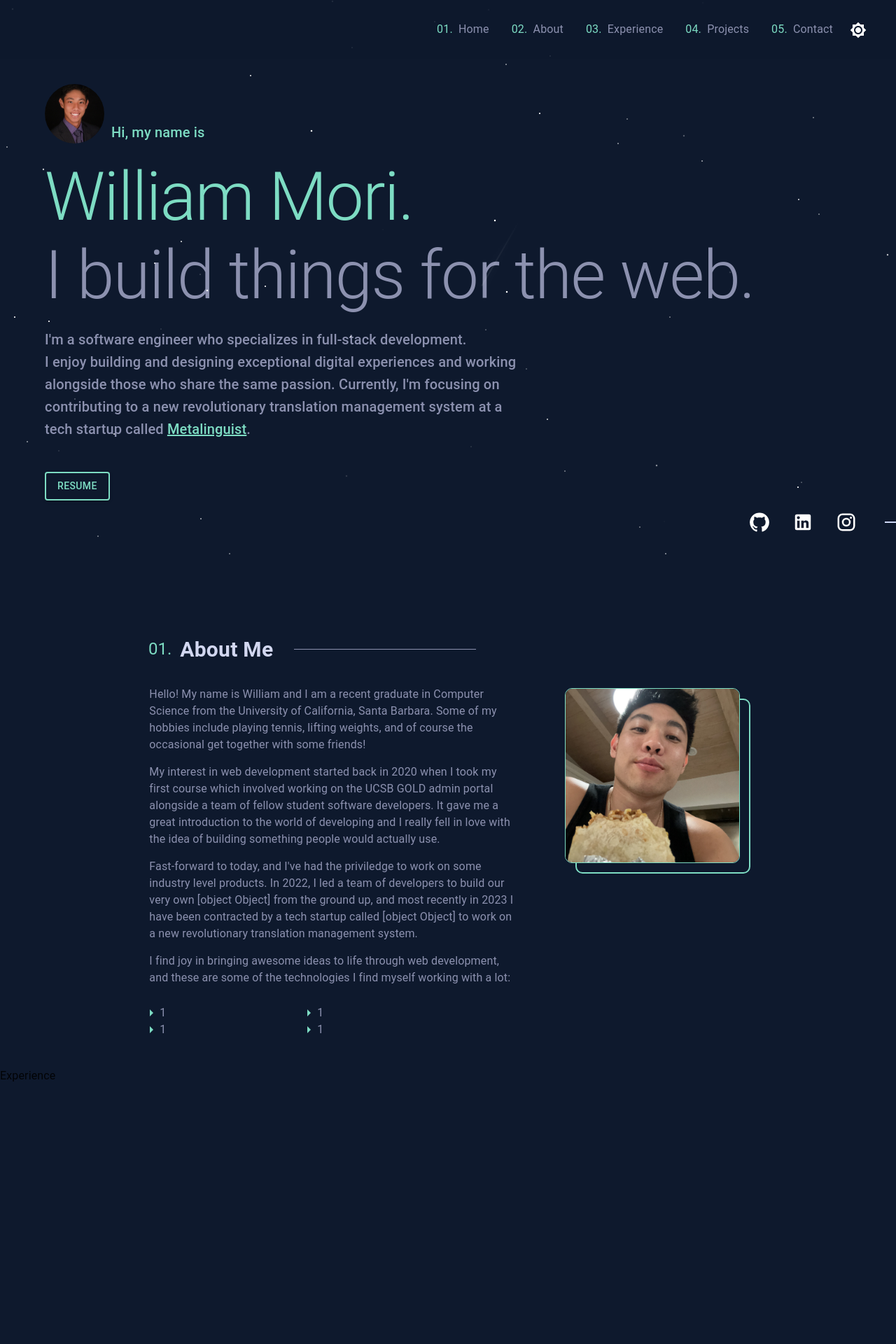
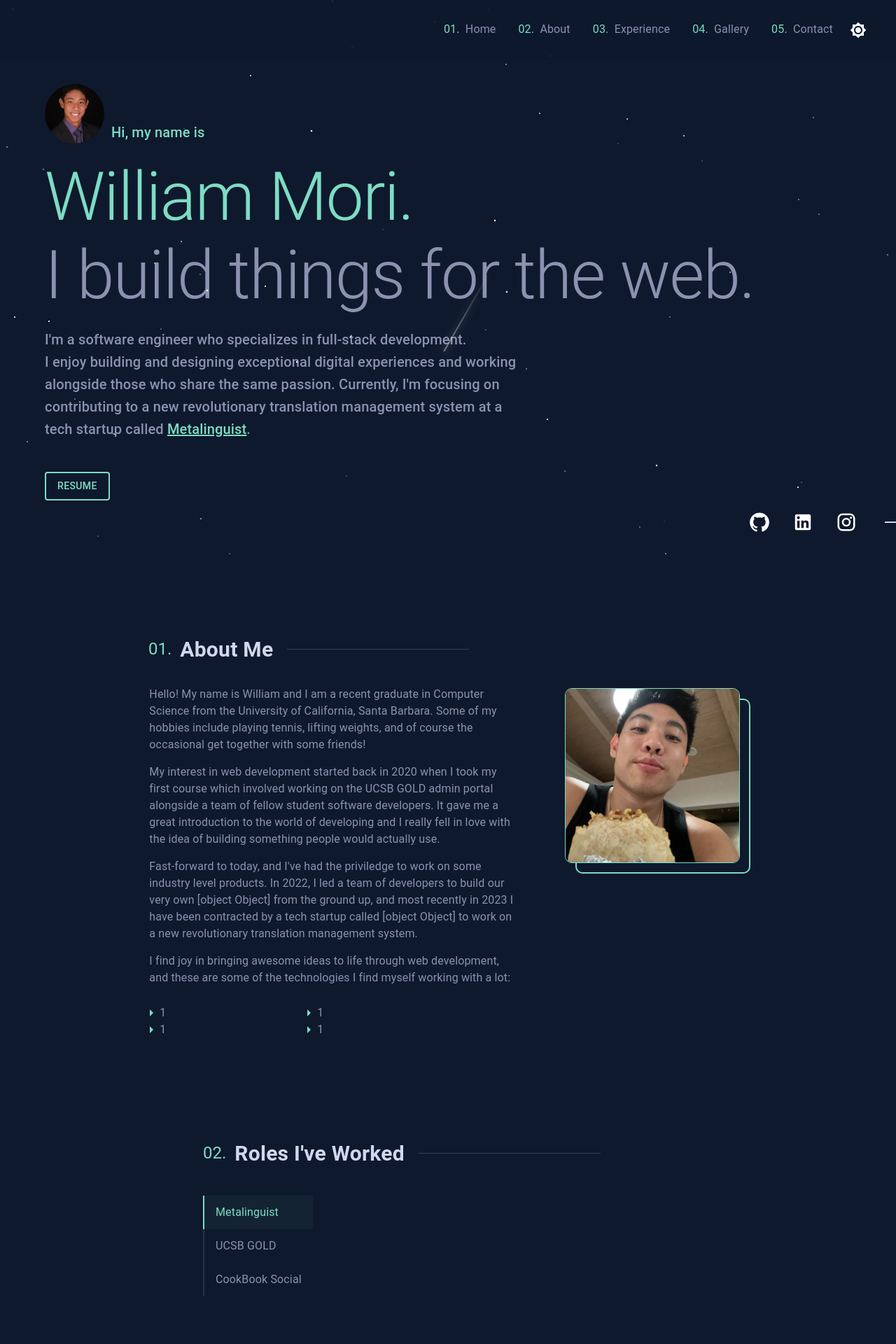
Before and after one commit to willmori/portfolio, a React (Create React App) app in the folder client/: page / in a window 1280 px wide. Shown: the top 1920 px of the page at 70% size. Built offline with nearby package versions, Linux system fonts and the light colour scheme.

Commit message:
Experience section implementation started, created RolesSelector and have state setup

```diff
--- a/client/src/App.js
+++ b/client/src/App.js
@@ -4,7 +4,7 @@ import Home from './Pages/Home';
 import AboutMe from './Pages/AboutMe';
 import Contact from './Pages/Contact';
 import Experience from './Pages/Experience';
-import Projects from './Pages/Projects';
+import Gallery from './Pages/Gallery';
 import { BrowserRouter as Router, Route, Routes } from 'react-router-dom';
 import Navbar from './Components/Navbar.jsx';
 import lightTheme from './LightTheme';
@@ -31,6 +31,7 @@ function App(props) {
             <Home />
             <AboutMe />
             <Experience />
+            <Gallery />
             <Contact />
           </div>
 
--- a/client/src/Components/Navbar.jsx
+++ b/client/src/Components/Navbar.jsx
@@ -68,7 +68,7 @@ const Navbar = ({ toggleDarkMode, isDarkMode }) => {
                         </ListItem>
                     </Fade>
                     <Fade in timeout={1500} style={{transitionDelay: '600ms'}}>
-                        <ListItem component={HashLink} to="#projects" smooth button sx={{
+                        <ListItem component={HashLink} to="#gallery" smooth button sx={{
                                                     borderBottom: `1px solid transparent`,
                                                     "&:hover": {
                                                     backgroundColor: "transparent",
@@ -76,7 +76,7 @@ const Navbar = ({ toggleDarkMode, isDarkMode }) => {
                                                     }
                                                 }}>
                             <Typography style={{color: theme.palette.primary.textPrimary}}>04.&nbsp;&nbsp;</Typography>
-                            <ListItemText primary="Projects" style={{ textDecoration: 'none', color: theme.palette.type === 'dark' ? theme.palette.primary.textSecondary : theme.palette.primary.textContrast }} />
+                            <ListItemText primary="Gallery" style={{ textDecoration: 'none', color: theme.palette.type === 'dark' ? theme.palette.primary.textSecondary : theme.palette.primary.textContrast }} />
                         </ListItem>
                     </Fade>
                     <Fade in timeout={1500} style={{transitionDelay: '800ms'}}>
--- /dev/null
+++ b/client/src/Components/RolesSelector.jsx
@@ -0,0 +1,48 @@
+import React, {useState, useEffect} from 'react';
+import { Button, Grid, Container, Typography, List, ListItem, ListItemText, Paper } from '@mui/material';
+import { useInView } from 'react-intersection-observer';
+import { useTheme } from '@mui/material';
+import './RolesSelector.css';
+
+const RolesSelector = ({ role, changeRole }) => {
+
+  const theme = useTheme();
+  const [ref, inView] = useInView({
+    triggerOnce: true, // Trigger only once
+    threshold: 0.1, // Percentage of component visibility to trigger
+  });
+
+  const [selectedItem, setSelectedItem] = useState(null);
+
+  const handleItemClick = (item, index) => {
+    setSelectedItem(index);
+    changeRole(item);
+  };
+
+  const items = ['Metalinguist', 'UCSB GOLD', 'CookBook Social'];
+
+    return (
+        <Paper elevation={3} style={{backgroundColor: 'transparent', boxShadow: 'none'}}>
+            <List component="nav">
+                {items.map((item, index) => (
+                    <ListItem
+                        disableRipple
+                        key={index}
+                        button
+                        selected={selectedItem === index}
+                        onClick={() => handleItemClick(item, index)}
+                        style={{color: item === role ? theme.palette.primary.textPrimary : theme.palette.primary.textSecondary,
+                                borderLeft: item === role ? `2px solid ${theme.palette.primary.textPrimary}` : `2px solid rgba(140, 145, 175, 0.2)`,
+                                background: item === role ? 'rgba(125, 220, 195, 0.05)' : '',
+                                transition: 'border 0.3s ease-out'}}
+                    >
+                        <ListItemText primary={item} />
+                    </ListItem>
+                ))}
+            </List>
+        </Paper>
+
+    );
+}
+
+export default RolesSelector;
--- a/client/src/DarkTheme.js
+++ b/client/src/DarkTheme.js
@@ -29,7 +29,15 @@ const darkTheme = createTheme({
                 },
             },
         },
-
+        MuiListItem: {
+            styleOverrides: {
+              root: {
+                '&:hover': {
+                  backgroundColor: 'transparent', // Remove the background color change on hover
+                },
+              },
+            },
+          },
     },
 });
 
--- a/client/src/Pages/AboutMe.jsx
+++ b/client/src/Pages/AboutMe.jsx
@@ -23,7 +23,7 @@ const AboutMe = () => {
                     <Container style={{display: 'flex', alignItems: 'center', marginBottom: '30px'}}>
                         <Typography variant="h5" style={{color: theme.palette.primary.textPrimary}}>01.&nbsp;&nbsp;</Typography>
                         <Typography sx={{ fontSize: '30px', fontWeight: 'bold' }} style={{color: 'rgb(210, 215, 240)'}}>About Me</Typography>
-                        <div style={{borderBottom: `1px solid ${theme.palette.primary.textSecondary}`, width: '260px', marginLeft: '30px'}}></div>
+                        <div style={{borderBottom: `1px solid rgb(140, 145, 175, 0.3)`, width: '260px', marginLeft: '20px'}}></div>
                     </Container>
                     <Typography style={{maxWidth: '520px', color: theme.palette.primary.textSecondary, marginBottom: '15px'}}>
                         {aboutMeContent.paragraph1}
--- a/client/src/Pages/Experience.jsx
+++ b/client/src/Pages/Experience.jsx
@@ -1,15 +1,40 @@
 import React, {useState, useEffect} from 'react';
-import { Button, Grid } from '@mui/material';
+import { Button, Grid, Container, Typography } from '@mui/material';
+import { useInView } from 'react-intersection-observer';
+import { useTheme } from '@mui/material';
+import RolesSelector from '../Components/RolesSelector';
 
 const Experience = () => {
 
+  const theme = useTheme();
+  const [ref, inView] = useInView({
+    triggerOnce: true, // Trigger only once
+    threshold: 0.1, // Percentage of component visibility to trigger
+  });
 
-  return (
-    <Grid style={{height: '100vh'}} id="experience">
-        Experience
-    </Grid>
+  const [role, setRole] = useState('Metalinguist');
+  console.log(role)
 
-  );
+  function changeRole(newRole) {
+    setRole(newRole);
+  };
+
+    return (
+        <Grid style={{height: '90vh', paddingTop: '100px'}} id="experience">
+          <Container ref={ref} style={{width: '700px', paddingLeft: '0px'}} className={`fade-in-up ${inView ? 'is-visible' : ''}`}>
+            <Container style={{display: 'flex', alignItems: 'center', marginBottom: '30px', paddingLeft: '0px'}}>
+              <Typography variant="h5" style={{color: theme.palette.primary.textPrimary}}>02.&nbsp;&nbsp;</Typography>
+              <Typography sx={{ fontSize: '30px', fontWeight: 'bold' }} style={{color: 'rgb(210, 215, 240)'}}>Roles I've Worked</Typography>
+              <div style={{borderBottom: `1px solid rgb(140, 145, 175, 0.3)`, width: '260px', marginLeft: '20px'}}></div>
+            </Container>
+          </Container>
+          <Container ref={ref} style={{paddingLeft: '0px', width: '700px', display: 'flex'}} className={`fade-in-up ${inView ? 'is-visible' : ''}`}>
+            <RolesSelector role={role} changeRole={changeRole} />
+          </Container>
+
+        </Grid>
+
+    );
 }
 
 export default Experience;
--- /dev/null
+++ b/client/src/Pages/Gallery.jsx
@@ -0,0 +1,14 @@
+import React, {useState, useEffect} from 'react';
+import { Button, Grid } from '@mui/material';
+
+const Gallery = () => {
+
+
+  return (
+    <Grid style={{height: '100vh'}} id="gallery">
+        Gallery
+    </Grid>
+  );
+}
+
+export default Gallery;
--- a/client/src/Pages/Projects.jsx
+++ /dev/null
@@ -1,14 +0,0 @@
-import React, {useState, useEffect} from 'react';
-import { Button } from '@mui/material';
-
-const Projects = () => {
-
-
-  return (
-    <div className="App">
-      Projects
-    </div>
-  );
-}
-
-export default Projects;
--- a/client/src/index.js
+++ b/client/src/index.js
@@ -3,12 +3,10 @@ import ReactDOM from 'react-dom/client';
 import './index.css';
 import App from './App';
 import reportWebVitals from './reportWebVitals';
-import StarrySky from './StarryNight';
 
 const root = ReactDOM.createRoot(document.getElementById('root'));
 root.render(
   <React.StrictMode>
-
         <App />
   </React.StrictMode>
 );
```
Also changed, not shown: client/src/Components/RolesSelector.css (added).
